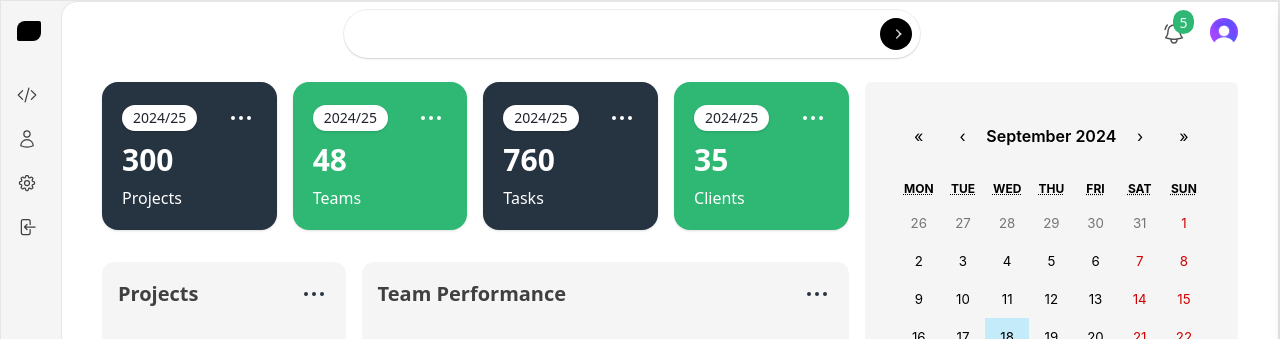
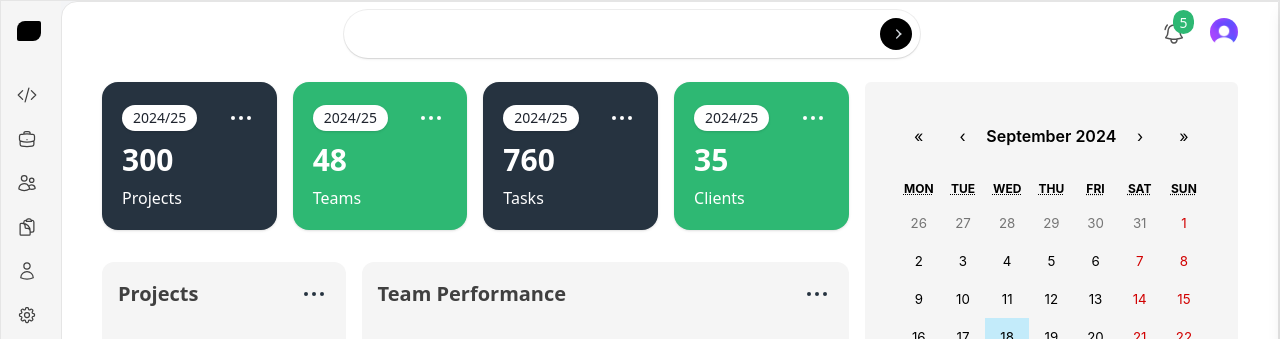
Before and after one commit to George-Acquah/next-admin-dashboard-template, a Next.js app: page /dashboard in a window 1280 px wide. Shown: the top 339 px of the page. Built offline with nearby package versions, Linux system fonts and the light colour scheme.

Commit message:
added new sidebar links

```diff
--- a/app/dashboard/layout.tsx
+++ b/app/dashboard/layout.tsx
@@ -22,7 +22,7 @@ export default function DashboardLayout({ children }: _IChildren) {
   return (
     <div
       className={cn(
-        "flex md:flex-row bg-gray-100 dark:bg-neutral-800 w-full border border-neutral-200 dark:border-neutral-700",
+        "flex flex-col md:flex-row bg-gray-100 dark:bg-neutral-800 border border-neutral-200 dark:border-neutral-700",
         "h-screen" // Changed to h-screen for full height
       )}
     >
@@ -32,7 +32,7 @@ export default function DashboardLayout({ children }: _IChildren) {
       <div className="flex-1 overflow-y-auto">
         {/* Enable vertical scroll */}
         <div
-          className={`p-2 md:px-10 rounded-tl-2xl border border-neutral-200 dark:border-neutral-700 ${THEME.mainBg} flex flex-col gap-2`}
+          className={`p-2 md:px-10 rounded-tl-2xl border border-neutral-200 dark:border-neutral-700 ${THEME.mainBg} min-h-screen flex flex-col gap-2`}
         >
           <div className="md:mb-4 flex flex-row justify-between items-center">
             <Search entityType="QUERY" />
--- a/components/navigation/sidebarTypes.tsx
+++ b/components/navigation/sidebarTypes.tsx
@@ -13,7 +13,7 @@ export const MobileSidebar = ({
     <>
       <div
         className={cn(
-          "h-10 px-4 py-4 flex flex-row md:hidden  items-center justify-between bg-neutral-100 dark:bg-neutral-800 w-full"
+          "h-10 px-4 py-4 flex flex-row md:hidden items-center justify-between bg-neutral-100 dark:bg-neutral-800 w-full"
         )}
         {...props}
       >
--- a/data/sidebar.data.tsx
+++ b/data/sidebar.data.tsx
@@ -1,4 +1,4 @@
-import { ArrowLeftEndOnRectangleIcon, CodeBracketIcon, Cog8ToothIcon, UserIcon  } from "@heroicons/react/24/outline"
+import { ArrowLeftEndOnRectangleIcon, BriefcaseIcon, ClipboardDocumentIcon, CodeBracketIcon, Cog8ToothIcon, UserIcon, UsersIcon  } from "@heroicons/react/24/outline"
 
 export const sidebarLinks: _ILinks[] = [
   {
@@ -9,8 +9,29 @@ export const sidebarLinks: _ILinks[] = [
     ),
   },
   {
-    label: "Profile",
-    href: "/profile",
+    label: "Projects",
+    href: "/dashboard/projects",
+    icon: (
+      <BriefcaseIcon className="text-neutral-700 dark:text-neutral-200 h-5 w-5 flex-shrink-0" />
+    ),
+  },
+  {
+    label: "Teams",
+    href: "/dashboard/teams",
+    icon: (
+      <UsersIcon className="text-neutral-700 dark:text-neutral-200 h-5 w-5 flex-shrink-0" />
+    ),
+  },
+  {
+    label: "Tasks",
+    href: "/dashboard/tasks",
+    icon: (
+      <ClipboardDocumentIcon className="text-neutral-700 dark:text-neutral-200 h-5 w-5 flex-shrink-0" />
+    ),
+  },
+  {
+    label: "Clients",
+    href: "/dashboard/clients",
     icon: (
       <UserIcon className="text-neutral-700 dark:text-neutral-200 h-5 w-5 flex-shrink-0" />
     ),
```
Also changed, not shown: types/types.d.ts (+19 -12 lines).
